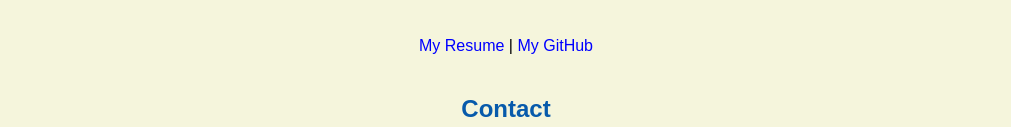
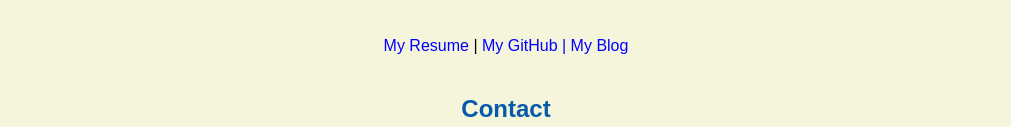
Before and after one commit to ericygu/ericygu.github.io, a plain HTML site: page index.html in a window 1280 px wide. Shown: the part 929-1056 px from the top of the page, without its empty margins (134-1145 px from the left). Drawn offline with Linux system fonts and the light colour scheme.

Commit message:
add blog link

```diff
--- a/index.html
+++ b/index.html
@@ -22,7 +22,7 @@
     <p>This website is oriented to fit with mobile devices as well</p>
     <h2>Credentials and Portfolio</h2>
 
-    <p><a href="resume.html">My Resume</a> | <a href="https://github.com/ericygu"> My GitHub</p>
+    <p><a href="resume.html">My Resume</a> | <a href="https://github.com/ericygu"> My GitHub | <a href="https://guebulg.surge.sh"> My Blog </p>
     <h2>Contact</h2>
 
     <p>Email: <a href="mailto:etgu@emory.edu">etgu@emory.edu</a></p>
```
